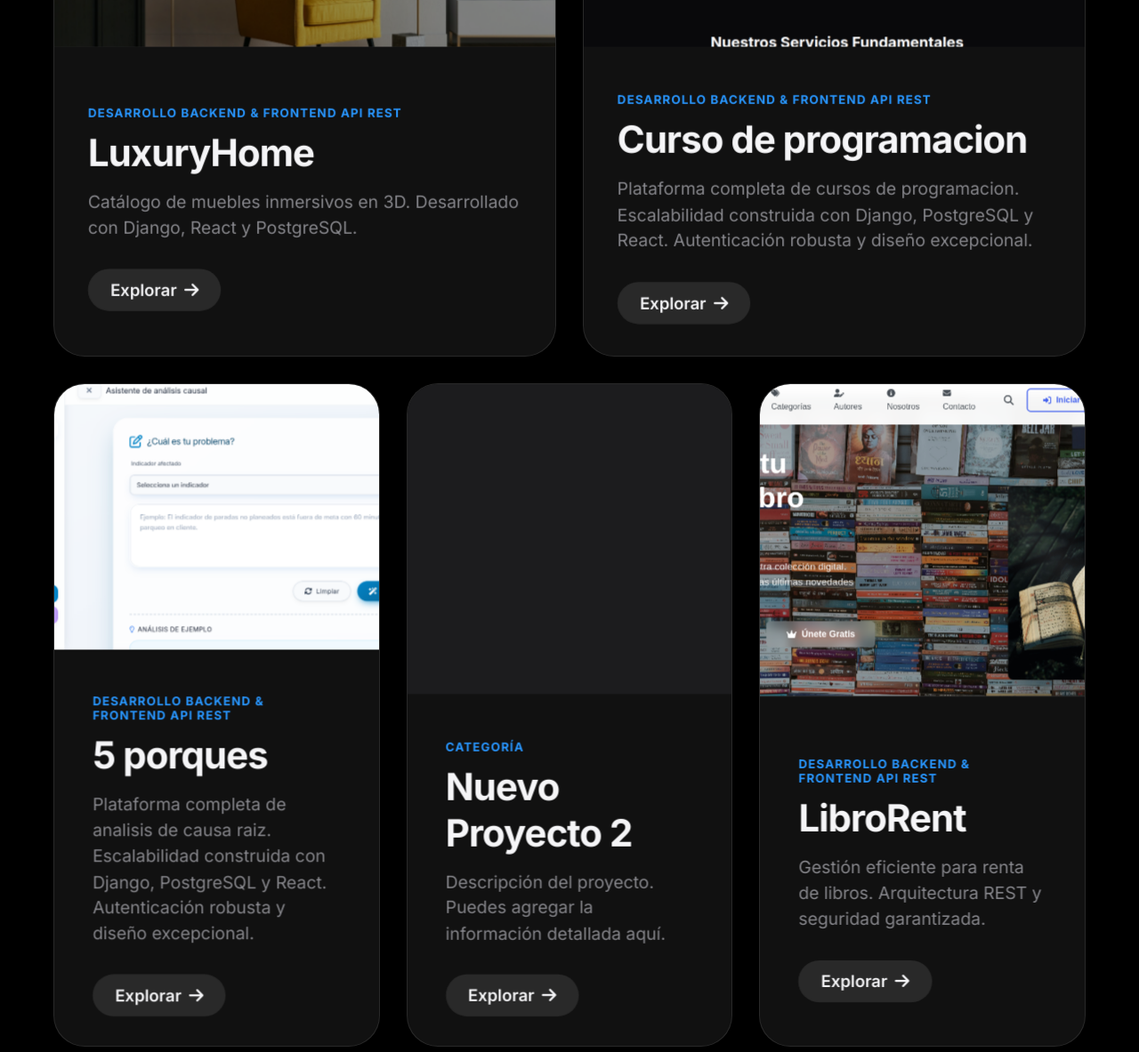
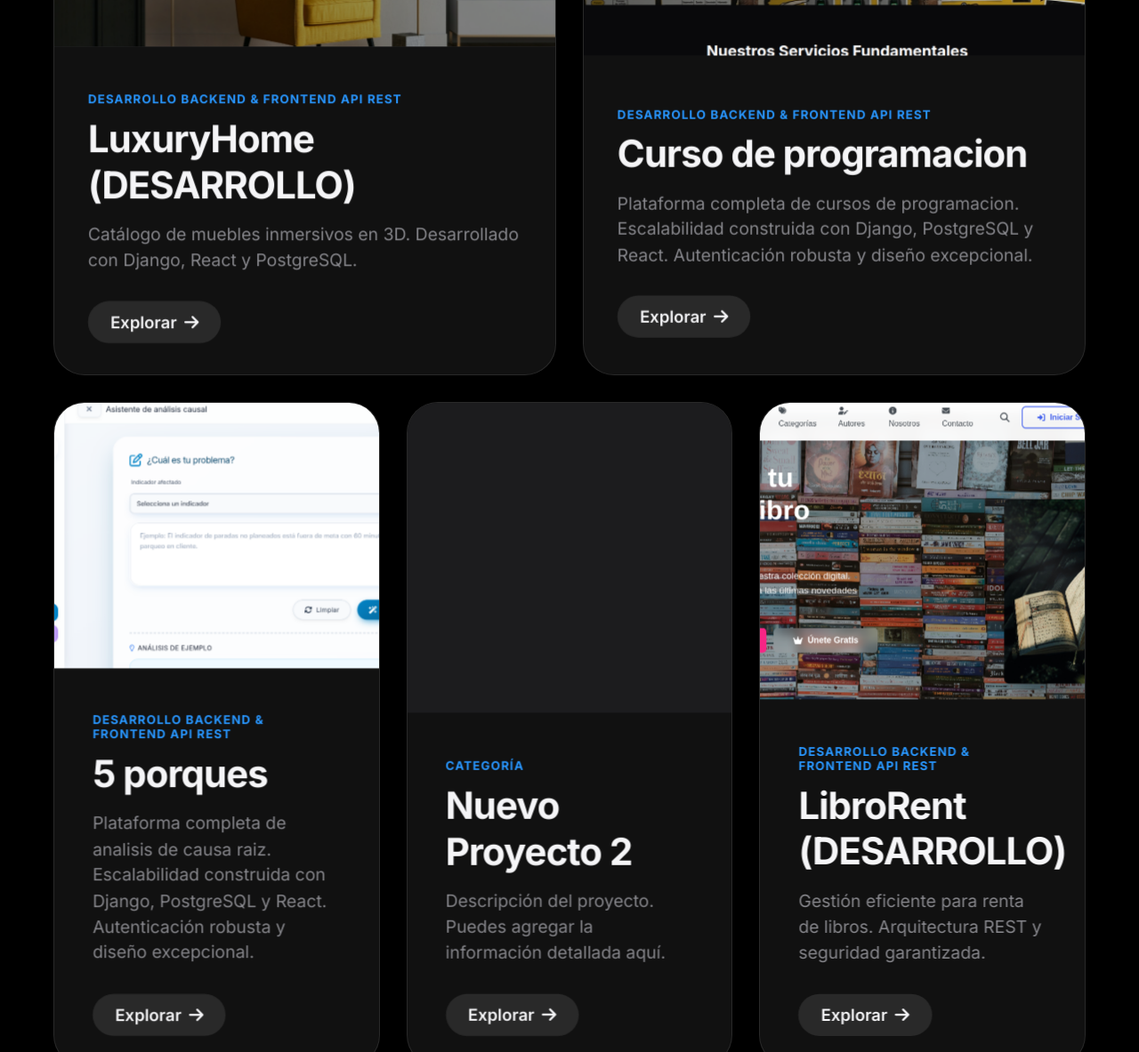
Before and after one commit to Esteban-Lucas-Hernandez/Portafolio, a plain HTML site: page index.html in a window 1280 px wide. Shown: the part 5540-6723 px from the top of the page at 89% size. Drawn offline with nearby package versions, Linux system fonts and the light colour scheme.

Commit message:
Update project titles to include '(DESARROLLO)'

```diff
--- a/index.html
+++ b/index.html
@@ -111,7 +111,7 @@
                     <div class="bento-img bg-luxury"></div>
                     <div class="bento-content">
                         <div class="bento-label">Desarrollo Backend & Frontend API REST</div>
-                        <h3>LuxuryHome</h3>
+                        <h3>LuxuryHome (DESARROLLO)</h3>
                         <p>Catálogo de muebles inmersivos en 3D. Desarrollado con Django, React y PostgreSQL.</p>
                         <a href="https://luxuryhome-front.onrender.com/" target="_blank" class="bento-link">Explorar <i class="fas fa-arrow-right"></i></a>
                     </div>
@@ -152,7 +152,7 @@
                     <div class="bento-img bg-libro"></div>
                     <div class="bento-content">
                         <div class="bento-label">Desarrollo Backend & Frontend API REST</div>
-                        <h3>LibroRent</h3>
+                        <h3>LibroRent (DESARROLLO)</h3>
                         <p>Gestión eficiente para renta de libros. Arquitectura REST y seguridad garantizada.</p>
                         <a href="https://librorent-api-rest-1.onrender.com/index.html" target="_blank" class="bento-link">Explorar <i class="fas fa-arrow-right"></i></a>
                     </div>
```
